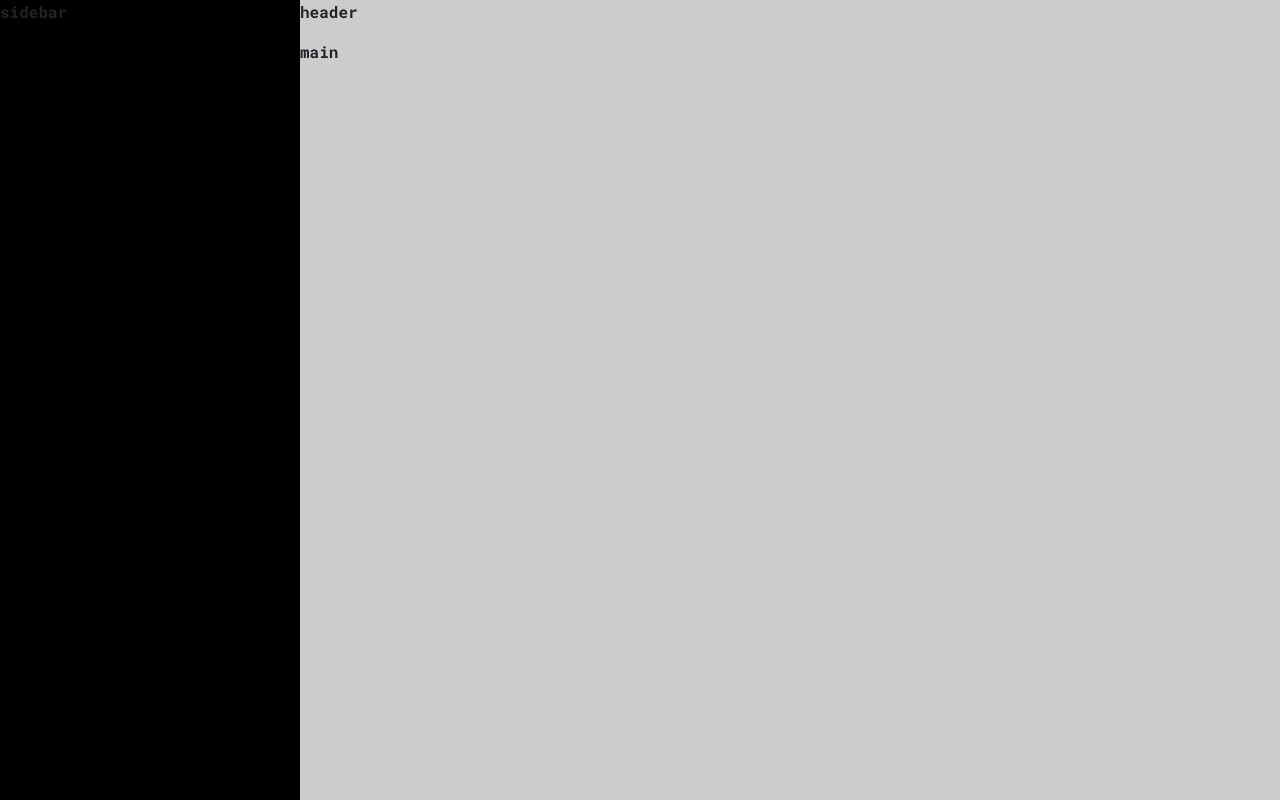
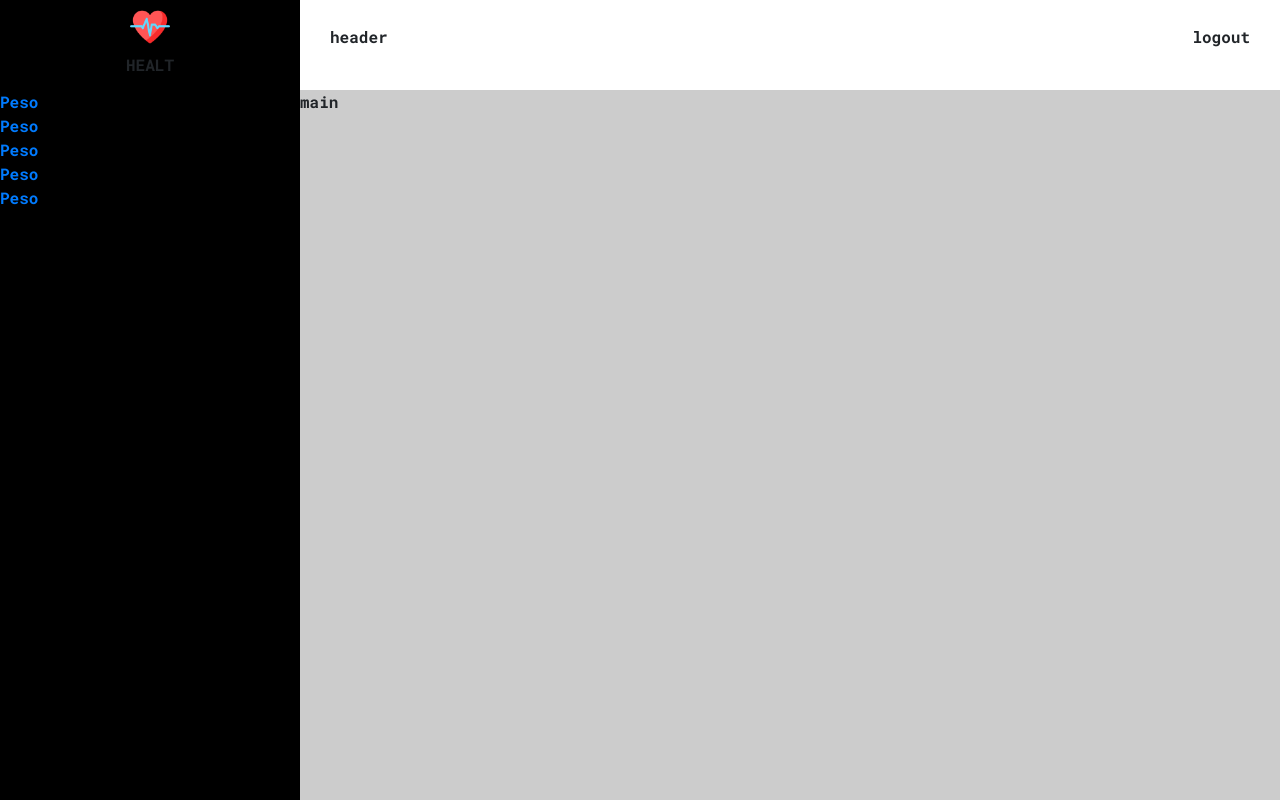
Before and after one commit to janderson-code/Site_Projeto, a plain HTML site: page views/dashboard.html in a window 1280 px wide. Drawn offline with Linux system fonts and the light colour scheme.

Commit message:
Finalizando css sidebar e iserção da img

```diff
--- a/CSS/sidebar.css
+++ b/CSS/sidebar.css
@@ -5,7 +5,7 @@ div.flex-dashboard{
     width: 100%;
 
 }
-.sidebar{
+nav.sidebar{
     display: block;
     height: 100%;
     width: 300px;
@@ -14,6 +14,36 @@ div.flex-dashboard{
 main{
     display: block;
     height: 100%;
+    background-color:#ccc;
     width: calc(100% - 300px);
-    background-color:#ccc;
+
 }
+.flex-dashboard header{
+    display: flex;
+    flex-direction: row;
+    align-items: center;
+    justify-content: space-between;
+    height: 90px;
+    background-color: white;
+    padding:10px 30px ;
+
+}
+nav .sidebar-title{
+    display: flex;
+    flex-direction: column;
+    justify-content: center;
+    align-items: center;
+    padding: 10px 30px;
+    height: 90px;
+
+}
+nav .sidebar-title img{
+    height:40px;
+    width: 40px;
+
+}
+nav .sidebar-title h2{
+    font-size: 16px;
+    margin-top: 8px;
+
+}
--- a/views/dashboard.html
+++ b/views/dashboard.html
@@ -12,11 +12,24 @@
     <body>
         <div class="flex-dashboard">
             <nav class="sidebar">
-            <p>sidebar</p>
+                <div class="sidebar-title">
+                    <img src="../image/health.png" alt="">
+                    <h2>HEALT</h2>
+                </div>
+                <div class="menu">
+                    <ul>
+                        <li><a href="@">Peso</a></li>
+                        <li><a href="@">Peso</a></li>
+                        <li><a href="@">Peso</a></li>
+                        <li><a href="@">Peso</a></li>
+                        <li><a href="@">Peso</a></li>
+                    </ul>
+                </div>
             </nav>
             <main>
                 <header>
                     <p>header</p>
+                    <p>logout</p>
                 </header>
                 <div class="main-content"><p>main</p></div>
             </main>
```
Also changed, not shown: index.html (+6 -3 lines), views/register.html (+5 -3 lines). Lines whose indentation alone changed are shown as unchanged.
